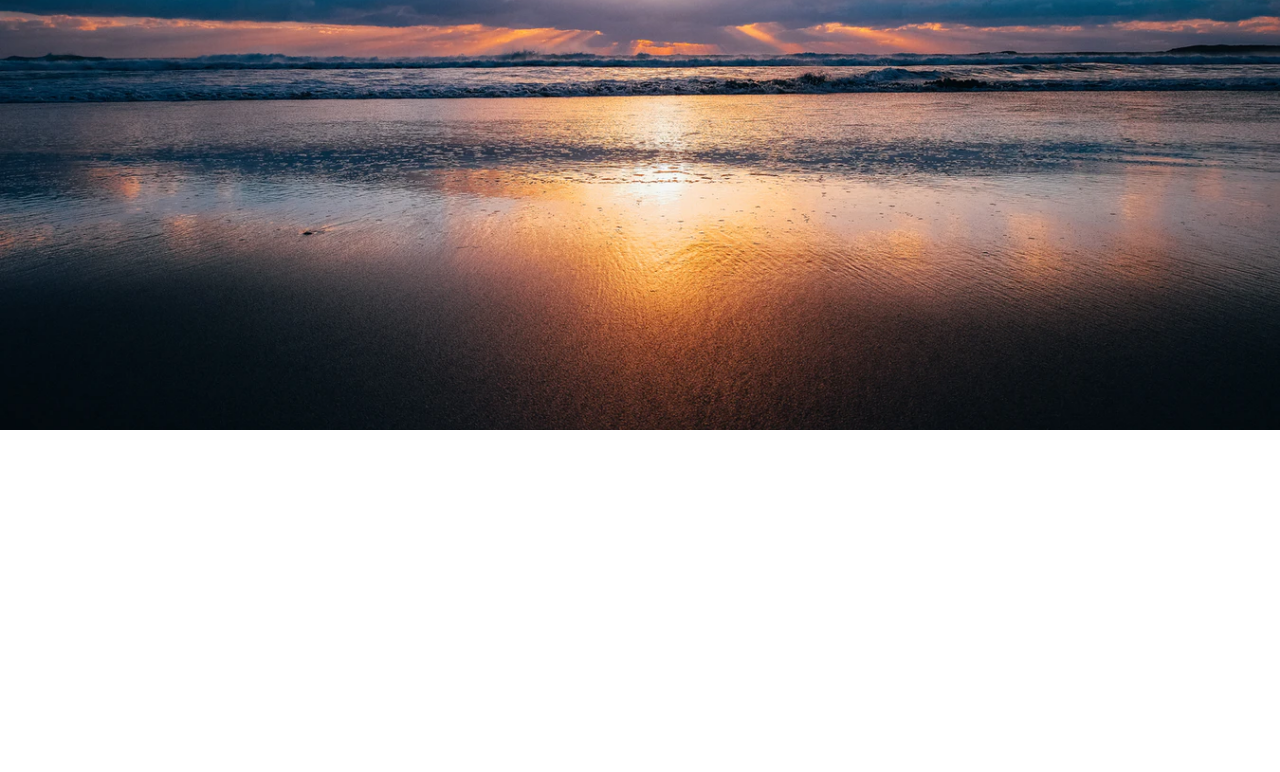
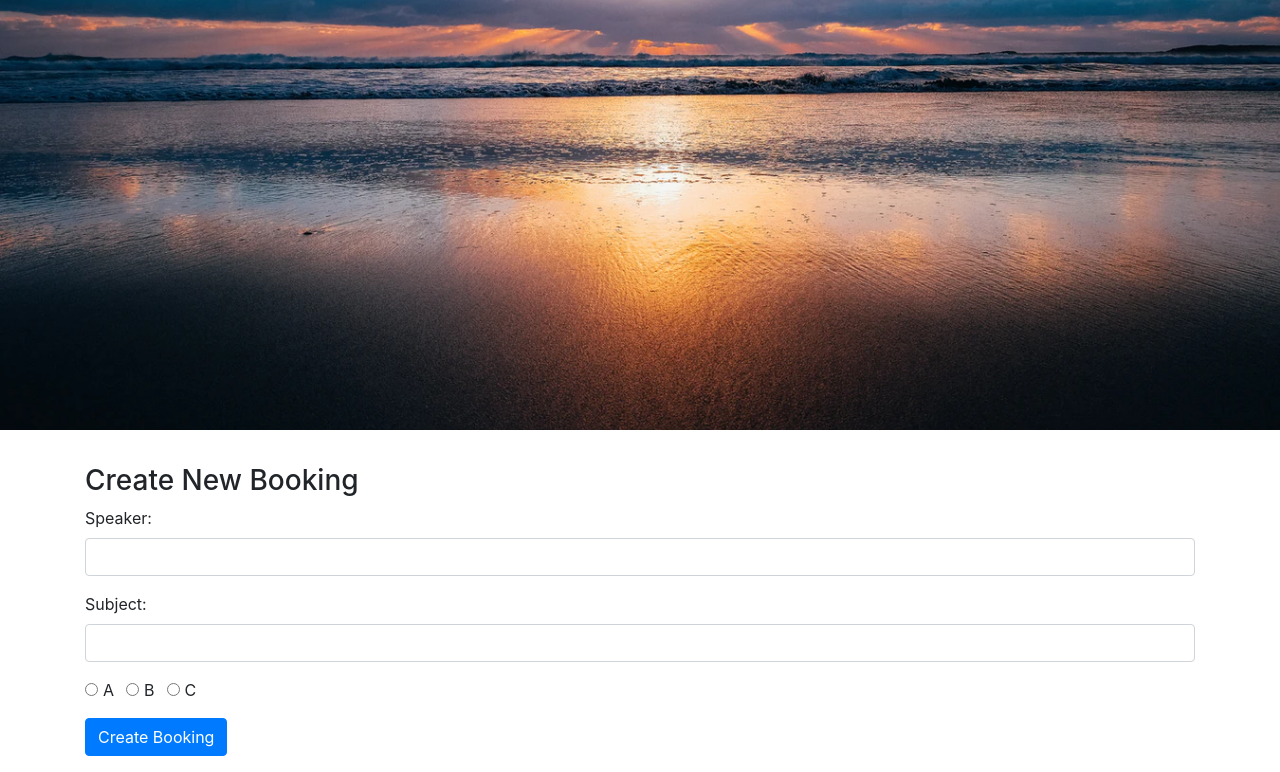
Before and after one commit to ChrisCGalbraith/IT_CW2, a React (Create React App) app: page /bookings in a window 1280 px wide. Shown: the part 370-1142 px from the top of the page. Before the commit the page ends 824 px from the top, so only its background shows below. Built offline with nearby package versions, Linux system fonts and the light colour scheme.

Commit message:
Refactor Todos to bookings further

```diff
--- a/src/App.css
+++ b/src/App.css
@@ -24,6 +24,10 @@
   color: white;
 }
 
+.form-group {
+  z-index: -1;
+}
+
 .App-link {
   color: #61dafb;
 }
--- a/src/App.js
+++ b/src/App.js
@@ -10,7 +10,7 @@ import "bootstrap/dist/css/bootstrap.min.css";
 import './App.css';
 import CreateBooking from "./components/create-booking.component";
 import EditTodo from "./components/edit-todo.component";
-import TodosList from "./components/todos-list.component";
+import BookingsList from "./components/booking-list.component";
 import Home from "./components/home.component";
 import Navbar from "./components/navbar.component";
 
@@ -22,7 +22,7 @@ class App extends Component {
     return (
       <>
         <div
-          className="landing-wrapper"
+          className="background-image"
           style={{
             backgroundImage: "url(/background.png)",
             backgroundPosition: '0% 0%',
--- /dev/null
+++ b/src/components/booking-list.component.js
@@ -0,0 +1,59 @@
+import React, { Component } from 'react';
+import { Link } from 'react-router-dom';
+import axios from 'axios';
+
+const Booking = props => (
+    <tr>
+        <td className={props.booking.booking_completed ? 'completed' : ''}>{props.booking.booking_speaker}</td>
+        <td className={props.booking.booking_completed ? 'completed' : ''}>{props.booking.booking_subject}</td>
+        <td className={props.booking.booking_completed ? 'completed' : ''}>{props.booking.booking_room}</td>
+        <td>
+            <Link to={"/edit/"+props.booking._id}>Edit</Link>
+        </td>
+    </tr>
+)
+
+export default class BookingsList extends Component {
+
+    constructor(props){
+        super(props);
+        this.state = {bookings: []};
+    }
+
+
+    componentDidMount(){
+        axios.get('http://localhost:4000/bookings')
+         .then(response => {
+             this.setState({ bookings: response.data });
+         })
+         .catch(function (error){
+             console.log(error);
+         })
+    }
+
+    bookingList() {
+        return this.state.bookings.map(function(currentBooking, i){
+            return <Booking booking={currentBooking} key={i} />;
+        })
+    }
+
+    render() {
+        return (
+            <div>
+                <h3>Speakers</h3>
+                <table className="table table-striped" style={{marginTop: 20 }}>
+                    <thead>
+                        <tr>
+                            <th>Name</th>
+                            <th>Subject</th>
+                            <th>Room</th>
+                        </tr>
+                    </thead>
+                    <tbody>
+                        { this.bookingList() }
+                    </tbody>
+                </table>
+            </div>
+        )
+    }
+}
--- a/src/components/create-booking.component.js
+++ b/src/components/create-booking.component.js
@@ -19,19 +19,19 @@ export default class CreateBooking extends Component {
         }
     }
 
-    onChangeTodoSpeaker(e) {
+    onChangeBookingSpeaker(e) {
         this.setState({
             booking_speaker: e.target.value
         });
     }
 
-    onChangeTodoSubject(e) {
+    onChangeBookingSubject(e) {
         this.setState({
             booking_subject: e.target.value
         });
     }
 
-    onChangeTodoRoom(e) {
+    onChangeBookingRoom(e) {
         this.setState({
             booking_room: e.target.value
         });
@@ -88,34 +88,34 @@ export default class CreateBooking extends Component {
                             <input  className="form-check-input"
                                     type="radio"
                                     name="roomOptions"
-                                    id="roomLow"
-                                    value="Low"
-                                    checked={this.state.booking_room==='Low'}
+                                    id="roomA"
+                                    value="A"
+                                    checked={this.state.booking_room==='A'}
                                     onChange={this.onChangeBookingRoom}
                                     />
-                            <label className="form-check-label">Low</label>
+                            <label className="form-check-label">A</label>
                         </div>
                         <div className="form-check form-check-inline">
                             <input  className="form-check-input"
                                     type="radio"
                                     name="roomOptions"
-                                    id="roomMedium"
-                                    value="Medium"
-                                    checked={this.state.booking_room==='Medium'}
+                                    id="roomB"
+                                    value="B"
+                                    checked={this.state.booking_room==='B'}
                                     onChange={this.onChangeBookingRoom}
                                     />
-                            <label className="form-check-label">Medium</label>
+                            <label className="form-check-label">B</label>
                         </div>
                         <div className="form-check form-check-inline">
                             <input  className="form-check-input"
                                     type="radio"
                                     name="roomOptions"
-                                    id="roomHigh"
-                                    value="High"
-                                    checked={this.state.booking_room==='High'}
+                                    id="roomC"
+                                    value="C"
+                                    checked={this.state.booking_room==='C'}
                                     onChange={this.onChangeBookingRoom}
                                     />
-                            <label className="form-check-label">High</label>
+                            <label className="form-check-label">C</label>
                         </div>
                     </div>
 
--- a/src/components/edit-todo.component.js
+++ b/src/components/edit-todo.component.js
@@ -1,32 +1,30 @@
 import React, { Component } from 'react';
 import axios from 'axios';
 
-export default class EditTodo extends Component {
+export default class EditBooking extends Component {
 
     constructor(props) {
         super(props);
 
-        this.onChangeTodoDescription = this.onChangeTodoDescription.bind(this);
-        this.onChangeTodoResponsible = this.onChangeTodoResponsible.bind(this);
-        this.onChangeTodoPriority = this.onChangeTodoPriority.bind(this);
-        this.onChangeTodoCompleted = this.onChangeTodoCompleted.bind(this);
+        this.onChangeBookingSpeaker = this.onChangeBookingSpeaker.bind(this);
+        this.onChangeBookingSubject = this.onChangeBookingSubject.bind(this);
+        this.onChangeBookingRoom = this.onChangeBookingRoom.bind(this);
+
         this.onSubmit = this.onSubmit.bind(this);
 
         this.state = {
-            todo_description: '',
-            todo_responsible: '',
-            todo_priority: '',
-            todo_completed: false
+            booking_Speaker: '',
+            booking_subject: '',
+            booking_room: '',
         }
     }
 
     onSubmit(e) {
         e.preventDefault();
         const obj = {
-            todo_description: this.state.todo_description,
-            todo_responsible: this.state.todo_responsible,
-            todo_priority: this.state.todo_priority,
-            todo_completed: this.state.todo_completed
+            booking_speaker: this.state.booking_speaker,
+            booking_subject: this.state.booking_subject,
+            booking_room: this.state.booking_room,
         };
         console.log(obj);
         axios.post('http://localhost:4000/bookings/update/'+this.props.match.params.id, obj)
@@ -39,10 +37,9 @@ export default class EditTodo extends Component {
         axios.get('http://localhost:4000/bookings/'+this.props.match.params.id)
             .then(response => {
                 this.setState({
-                    todo_description: response.data.todo_description,
-                    todo_responsible: response.data.todo_responsible,
-                    todo_priority: response.data.todo_priority,
-                    todo_completed: response.data.todo_completed
+                    booking_speaker: response.data.booking_speaker,
+                    booking_subject: response.data.booking_subject,
+                    booking_room: response.data.booking_room,
                 })
             })
             .catch(function (error) {
@@ -50,109 +47,86 @@ export default class EditTodo extends Component {
             })
     }
 
-    onChangeTodoDescription(e) {
+    onChangeBookingSpeaker(e) {
         this.setState({
-            todo_description: e.target.value
+            booking_speaker: e.target.value
         });
     }
 
-    onChangeTodoResponsible(e) {
+    onChangeBookingSubject(e) {
         this.setState({
-            todo_responsible: e.target.value
+            booking_subject: e.target.value
         });
     }
 
-    onChangeTodoPriority(e) {
+    onChangeBookingRoom(e) {
         this.setState({
-            todo_priority: e.target.value
-        });
-    }
-
-    onChangeTodoCompleted(e) {
-        this.setState({
-            todo_completed: !this.state.todo_completed
+            booking_room: e.target.value
         });
     }
 
     render() {
         return (
             <div>
-                <h3 align="center">Update Todo</h3>
+                <h3 align="center">Update Booking</h3>
                 <form onSubmit={this.onSubmit}>
                     <div className="form-group">
-                        <label>Description: </label>
+                        <label>Speaker: </label>
                         <input  type="text"
                                 className="form-control"
-                                value={this.state.todo_description}
-                                onChange={this.onChangeTodoDescription}
+                                value={this.state.booking_speaker}
+                                onChange={this.onChangeBookingSpeaker}
                                 />
                     </div>
                     <div className="form-group">
-                        <label>Responsible: </label>
+                        <label>Subject: </label>
                         <input
                                 type="text"
                                 className="form-control"
-                                value={this.state.todo_responsible}
-                                onChange={this.onChangeTodoResponsible}
+                                value={this.state.booking_subject}
+                                onChange={this.onChangeBookingSubject}
                                 />
                     </div>
                     <div className="form-group">
                         <div className="form-check form-check-inline">
                             <input  className="form-check-input"
                                     type="radio"
-                                    name="priorityOptions"
-                                    id="priorityLow"
-                                    value="Low"
-                                    checked={this.state.todo_priority==='Low'}
-                                    onChange={this.onChangeTodoPriority}
+                                    name="roomOptions"
+                                    id="roomA"
+                                    value="A"
+                                    checked={this.state.booking_room==='A'}
+                                    onChange={this.onChangeBookingroom}
                                     />
-                            <label className="form-check-label">Low</label>
+                            <label className="form-check-label">A</label>
                         </div>
                         <div className="form-check form-check-inline">
                             <input  className="form-check-input"
                                     type="radio"
-                                    name="priorityOptions"
-                                    id="priorityMedium"
-                                    value="Medium"
-                                    checked={this.state.todo_priority==='Medium'}
-                                    onChange={this.onChangeTodoPriority}
+                                    name="roomOptions"
+                                    id="roomB"
+                                    value="B"
+                                    checked={this.state.booking_room==='B'}
+                                    onChange={this.onChangeBookingroom}
                                     />
-                            <label className="form-check-label">Medium</label>
+                            <label className="form-check-label">B</label>
                         </div>
                         <div className="form-check form-check-inline">
                             <input  className="form-check-input"
                                     type="radio"
-                                    name="priorityOptions"
-                                    id="priorityHigh"
-                                    value="High"
-                                    checked={this.state.todo_priority==='High'}
-                                    onChange={this.onChangeTodoPriority}
+                                    name="roomOptions"
+                                    id="roomC"
+                                    value="C"
+                                    checked={this.state.booking_room==='C'}
+                                    onChange={this.onChangeBookingroom}
                                     />
-                            <label className="form-check-label">High</label>
+                            <label className="form-check-label">C</label>
                         </div>
-                    </div>
-                    <div className="form-check">
-                        <input  className="form-check-input"
-                                id="completedCheckbox"
-                                type="checkbox"
-                                name="completedCheckbox"
-                                onChange={this.onChangeTodoCompleted}
-                                checked={this.state.todo_completed}
-                                value={this.state.todo_completed}
-                                />
-                        <label className="form-check-label" htmlFor="completedCheckbox">
-                            Completed
-                        </label>
                     </div>
 
                     <br />
 
                     <div className="form-group">
-                        <input type="submit" value="Update Todo" className="btn btn-primary" />
-                    </div>
-
-                    <div className="form-group">
-                        <input type="submit" value="Delete Todo" className="btn btn-primary" />
+                        <input type="submit" value="Update Booking" className="btn btn-primary" />
                     </div>
                 </form>
             </div>
--- a/src/components/navbar.component.js
+++ b/src/components/navbar.component.js
@@ -2,7 +2,7 @@ import React, { Component } from "react";
 import { BrowserRouter as Router, Route, Link } from "react-router-dom";
 import CreateBooking from "./create-booking.component";
 import EditTodo from "./edit-todo.component";
-import TodosList from "./todos-list.component";
+import BookingsList from "./booking-list.component";
 import Home from "./home.component";
 import logo from "../logo.png";
 
@@ -36,9 +36,9 @@ export default class Navbar extends Component {
                     </nav>
                     <br />
                     <Route path="/home" exact component={Home} />
-                    <Route path="/" exact component={TodosList} />
+                    <Route path="/" exact component={BookingsList} />
                     <Route path="/edit/:id" component={EditTodo} />
-                    <Route path="/create" component={CreateBooking} />
+                    <Route path="/bookings" component={CreateBooking} />
                 </div>
             </Router>
         )
```
Also changed, not shown: src/components/todos-list.component.js (deleted, +0 -59 lines), 1 other file (tests, documents, lock files or other folders).
